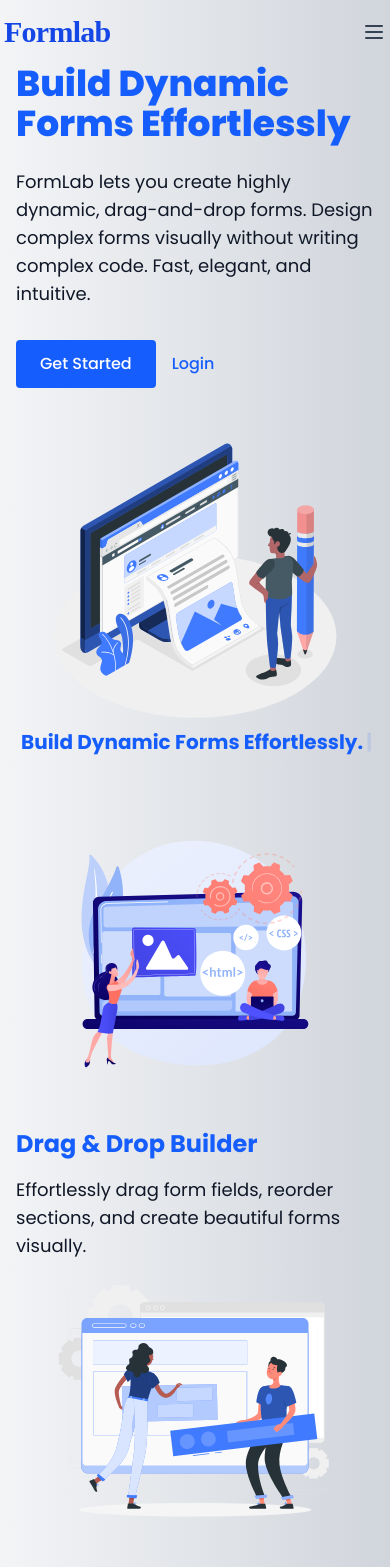
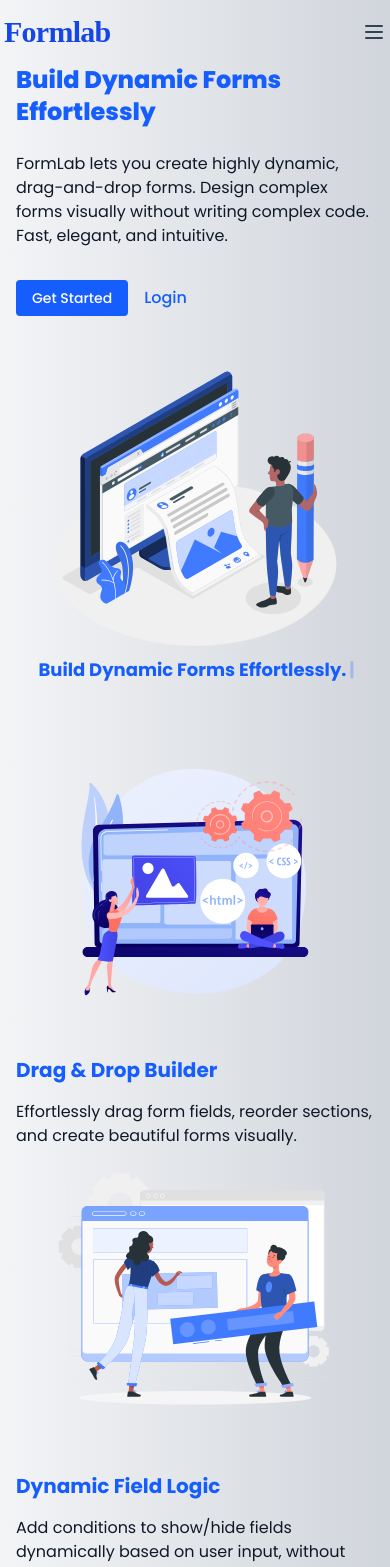
Before and after one commit to bsp704848/FormLab, a React (Vite) app: page / in a window 390 px wide. Shown: the top 1567 px of the page. Built offline with nearby package versions, Linux system fonts and the light colour scheme; no server answers; a web font is replaced by a local one.

Commit message:
modified Homepage.jsx Canvas.jsx FieldWrapper.jsx

```diff
--- a/src/components/Pages/Homepage.jsx
+++ b/src/components/Pages/Homepage.jsx
@@ -24,16 +24,16 @@
             transition={{ duration: 0.8 }}
             className="md:w-1/2 mb-10 md:mb-0"
           >
-            <h1 className="text-4xl md:text-3xl font-extrabold text-blue-600 mb-6">
+            <h1 className="text-2xl sm:text-3xl md:text-4xl font-extrabold text-blue-600 mb-6">
               Build Dynamic Forms Effortlessly
             </h1>
-            <p className="text-lg text-gray-900 mb-8">
+            <p className="text-base sm:text-lg text-gray-900 mb-8">
               FormLab lets you create highly dynamic, drag-and-drop forms. Design complex forms visually without writing complex code. Fast, elegant, and intuitive.
             </p>
             <div className="space-x-4">
               <button
                 onClick={() => navigate(user ? '/formBuilder' : '/login')}
-                className="bg-blue-600 text-white px-6 py-3 rounded hover:bg-blue-700 font-medium"
+                className="bg-blue-600 text-white px-4 py-2 text-sm sm:px-6 sm:py-3 sm:text-base rounded hover:bg-blue-700 font-medium"
               >
                 Get Started
               </button>
@@ -73,7 +73,8 @@
           transition={{ duration: 0.8 }}
           className="max-w-7xl mx-auto px-4"
         >
-          <h2 className="text-xl md:text-3xl font-bold text-center text-blue-600 mb-12">
+        <h2 className="text-lg sm:text-xl md:text-3xl font-bold text-center text-blue-600 mb-12">
+
             <Typewriter
               words={[
                 'Why FormLab?',
@@ -155,10 +156,12 @@
         transition={{ duration: 0.8 }}
         className="md:w-1/2 md:px-10 mt-6 md:mt-0"
       >
-        <h3 className="text-2xl md:text-3xl font-bold text-blue-600 mb-4">
+       <h3 className="text-xl sm:text-2xl md:text-3xl font-bold text-blue-600 mb-4">
+
           {title}
         </h3>
-        <p className="text-gray-900 text-lg">{desc}</p>
+        <p className="text-gray-900 text-base sm:text-lg">{desc}</p>
+
       </motion.div>
     </motion.div>
   );
--- a/src/components/builder/Canvas.jsx
+++ b/src/components/builder/Canvas.jsx
@@ -341,27 +341,27 @@
             <FieldWrapper>
               <div className="relative group">
 
-                <div className="absolute -top-2 -right-3 flex gap-1">
+                <div className="absolute -top-2 -right-3 flex gap-1 z-20 bg-white bg-opacity-90 rounded shadow-md">
                   <button
-                    onClick={() => onEdit(field.id)}
+                    onClick={(e) => { e.stopPropagation(); onEdit(field.id); }}
                     className="p-1 hover:bg-gray-200 rounded"
                   >
                     <Pencil size={16} color='blue' />
                   </button>
                   <button
-                    onClick={() => onDelete(field.id)}
+                    onClick={(e) => { e.stopPropagation(); onDelete(field.id); }}
                     className="p-1 hover:bg-gray-200 rounded"
                   >
                     <Trash2 size={16} color='red' />
                   </button>
                   <button
-                    onClick={() => onMoveUp(field.id)}
+                    onClick={(e) => { e.stopPropagation(); onMoveUp(field.id); }}
                     className="p-1 hover:bg-gray-200 rounded"
                   >
                     <ArrowUp size={16} />
                   </button>
                   <button
-                    onClick={() => onMoveDown(field.id)}
+                    onClick={(e) => { e.stopPropagation(); onMoveDown(field.id); }}
                     className="p-1 hover:bg-gray-200 rounded"
                   >
                     <ArrowDown size={16} />
--- a/src/components/builder/FieldWrapper.jsx
+++ b/src/components/builder/FieldWrapper.jsx
@@ -1,6 +1,6 @@
 export default function FieldWrapper({ children }) {
   return (
-    <div className="p-3 rounded relative max-w-screen-sm w-full mx-auto hover:bg-white">
+    <div className="p-3 rounded relative max-w-screen-sm w-full mx-auto hover:bg-white overflow-visible">
       {children}
     </div>
   );
```
